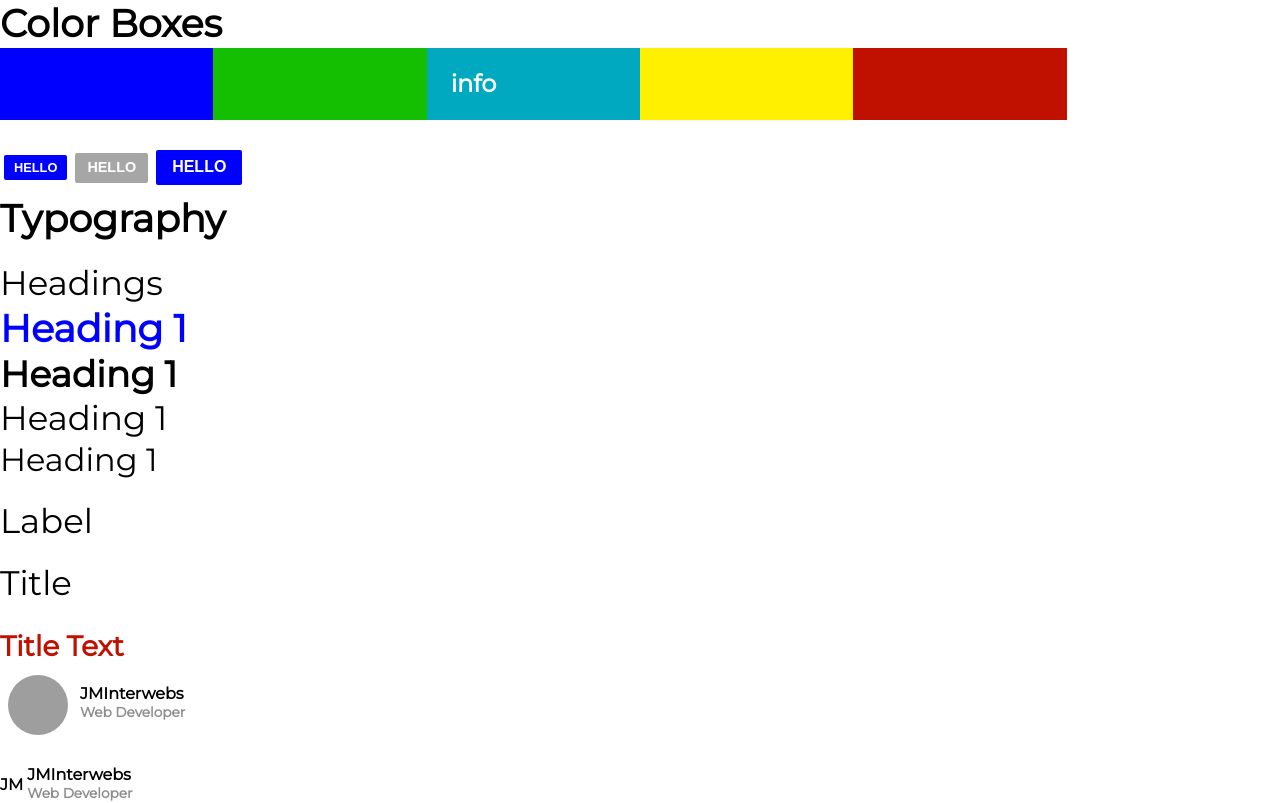
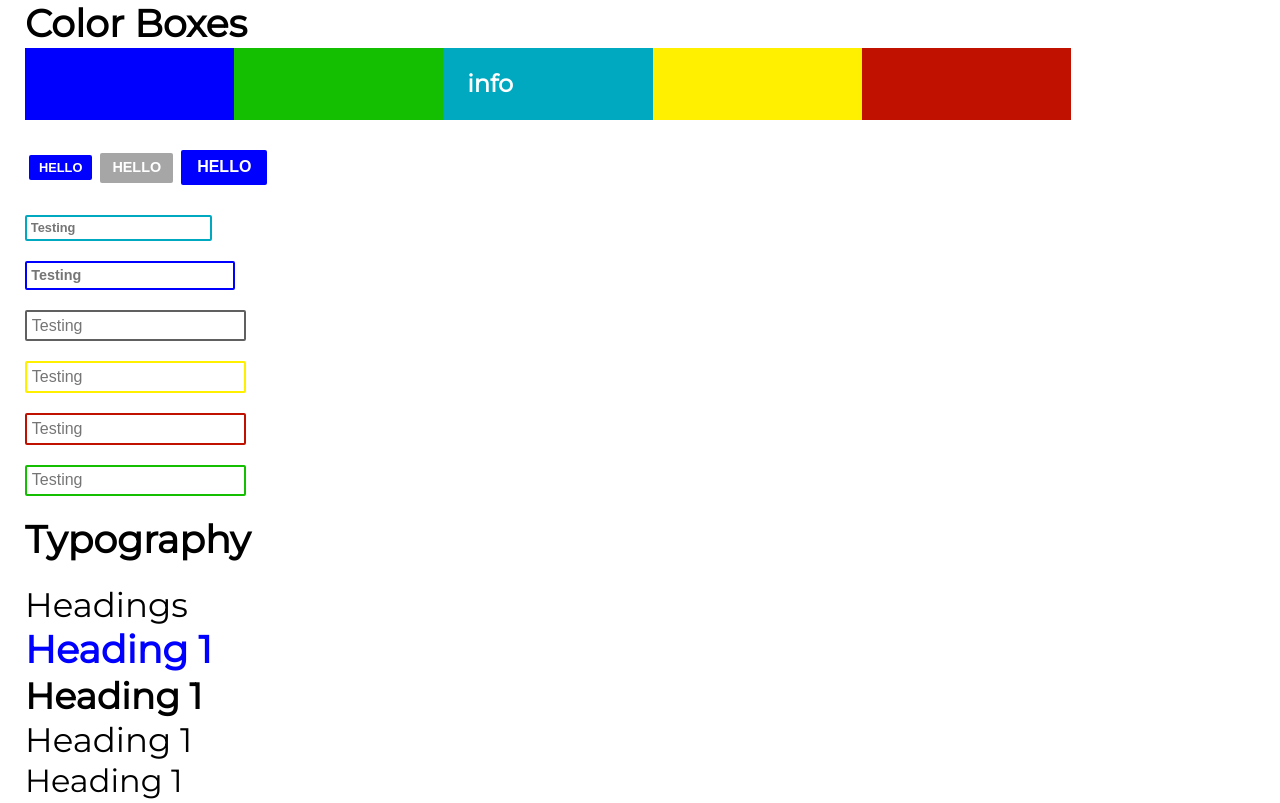
Before and after one commit to jminterwebs/jmdesign, a React (Create React App) app: page / in a window 1280 px wide. Shown: the top 803 px of the page. Built offline with nearby package versions, Linux system fonts and the light colour scheme; grey boxes are pictures that could not be loaded; a web font is replaced by a local one.

Commit message:
added  input

```diff
--- a/src/components/App.js
+++ b/src/components/App.js
@@ -6,6 +6,7 @@ import Label from 'components/typography/Label';
 import Title from 'components/typography/Title';
 
 import Button from 'components/button/Button';
+import Input from 'components/form/Input';
 import Avatar from 'components/avatar/Avatar';
 import Card from 'components/card/Card';
 import Badge from 'components/badge/Badge';
@@ -22,8 +23,12 @@ import '../styles/scss/global.scss';
 import '../styles/scss/localStyles.scss';
 
 export default function App() {
+  const styles = {
+    marginLeft: '25px'
+  };
+
   return (
-    <div className="App">
+    <div className="App" style={styles}>
       <Heading text="Color Boxes" size="x-large" />
       <div className="color-boxes">
         <div className="color-box primary">
@@ -59,8 +64,27 @@ export default function App() {
       />
 
       <Button size="large" label="badge" type="primary" text="Hello" />
+      <br />
+      <br />
+      <Input size="small" placeholder="Testing" type="info" />
+      <br />
+      <br />
+      <Input size="medium" placeholder="Testing" type="primary" />
+      <br />
+      <br />
+      <Input size="large" placeholder="Testing" type="secondary" />
+      <br />
+      <br />
+      <Input size="large" placeholder="Testing" type="warning" />
+      <br />
+      <br />
+      <Input size="large" placeholder="Testing" type="danger" />
+      <br />
+      <br />
+      <Input size="large" placeholder="Testing" type="success" />
+      <br />
+      <br />
 
-      <br />
       <Heading text="Typography" size="x-large" />
       <br />
       <Heading text="Headings" size="medium" />
--- /dev/null
+++ b/src/components/form/Input.js
@@ -0,0 +1,36 @@
+import React from 'react';
+import PropTypes from 'prop-types';
+
+import './form.scss';
+
+export default function Input(props) {
+  const { type, size, inputType, formId, name, placeholder, required } = props;
+
+  return (
+    <input
+      type={inputType}
+      form={formId}
+      required={required}
+      placeholder={placeholder}
+      name={name}
+      className={`input-style input-${type} input-${size}`}
+    />
+  );
+}
+
+Input.propTypes = {
+  type: PropTypes.string,
+  size: PropTypes.string,
+  inputType: PropTypes.string.isRequired,
+  formId: PropTypes.string.isRequired,
+  name: PropTypes.string.isRequired,
+  placeholder: PropTypes.string,
+  required: PropTypes.bool
+};
+
+Input.defaultProps = {
+  type: 'secondary',
+  size: 'medium',
+  placeholder: '',
+  required: true
+};
--- /dev/null
+++ b/src/components/form/form.scss
@@ -0,0 +1,43 @@
+@import '../../styles/scss/colors.scss';
+
+.input-style {
+  border-radius: 2px;
+  padding: 0.3em;
+  font-weight: 700;
+}
+
+.input-small {
+  font-size: 0.8em;
+}
+
+.input-medium {
+  font-size: 0.9em;
+}
+.input-large {
+  font-size: 1em;
+  font-weight: 400;
+}
+
+.input-info {
+  border: 2px solid $info-color;
+}
+
+.input-primary {
+  border: 2px solid $primary-color;
+}
+
+.input-secondary {
+  border: 2px solid $secondary-color;
+}
+
+.input-warning {
+  border: 2px solid $warning-color;
+}
+
+.input-danger {
+  border: 2px solid $danger-color;
+}
+
+.input-success {
+  border: 2px solid $success-color;
+}
--- a/src/styles/scss/_colors.scss
+++ b/src/styles/scss/_colors.scss
@@ -8,6 +8,7 @@ $secondary-hover-color: #6e6e6e;
 $secondary-dark-color: #474747;
 $secondary-light-color: #adadad;
 $secondary-ultralight-color: #ededed;
+
 $info-color: #00a9bf;
 $info-hover-color: #00cbe6;
 $info-dark-color: #007180;
```
